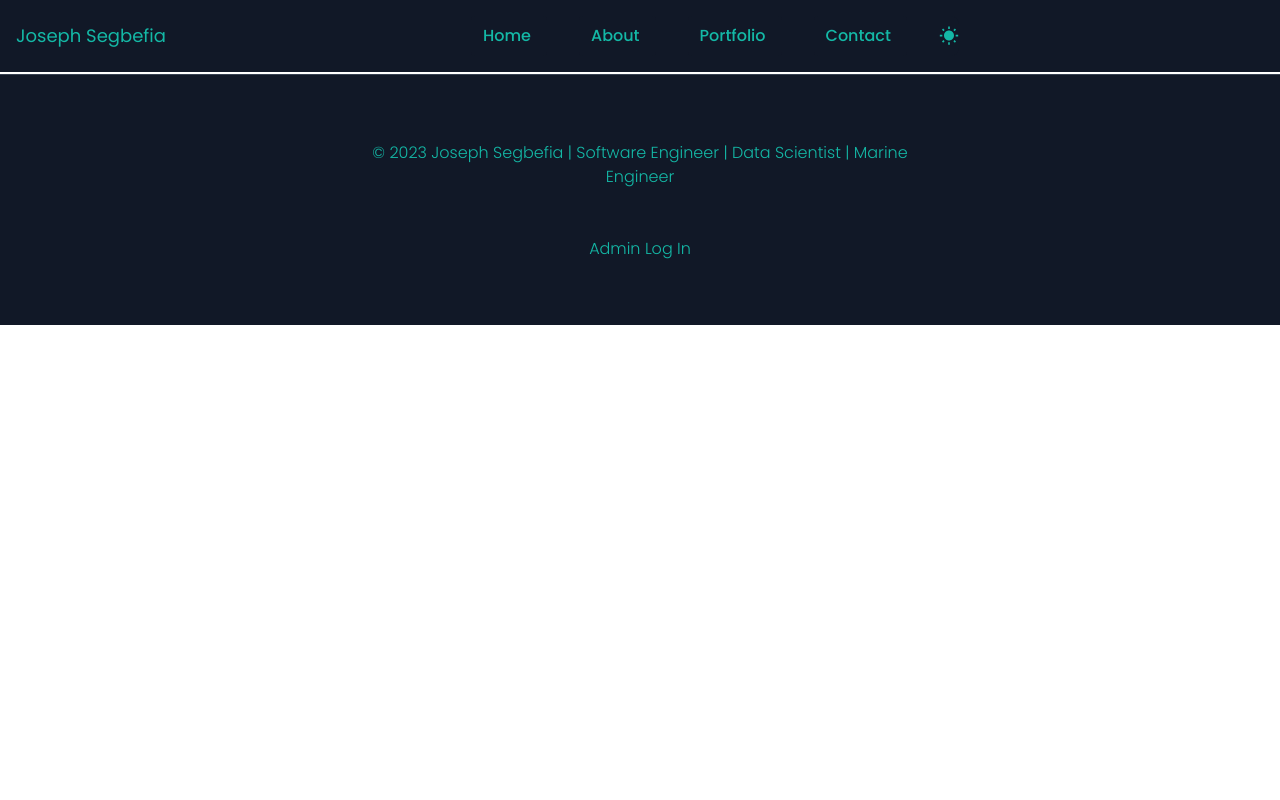
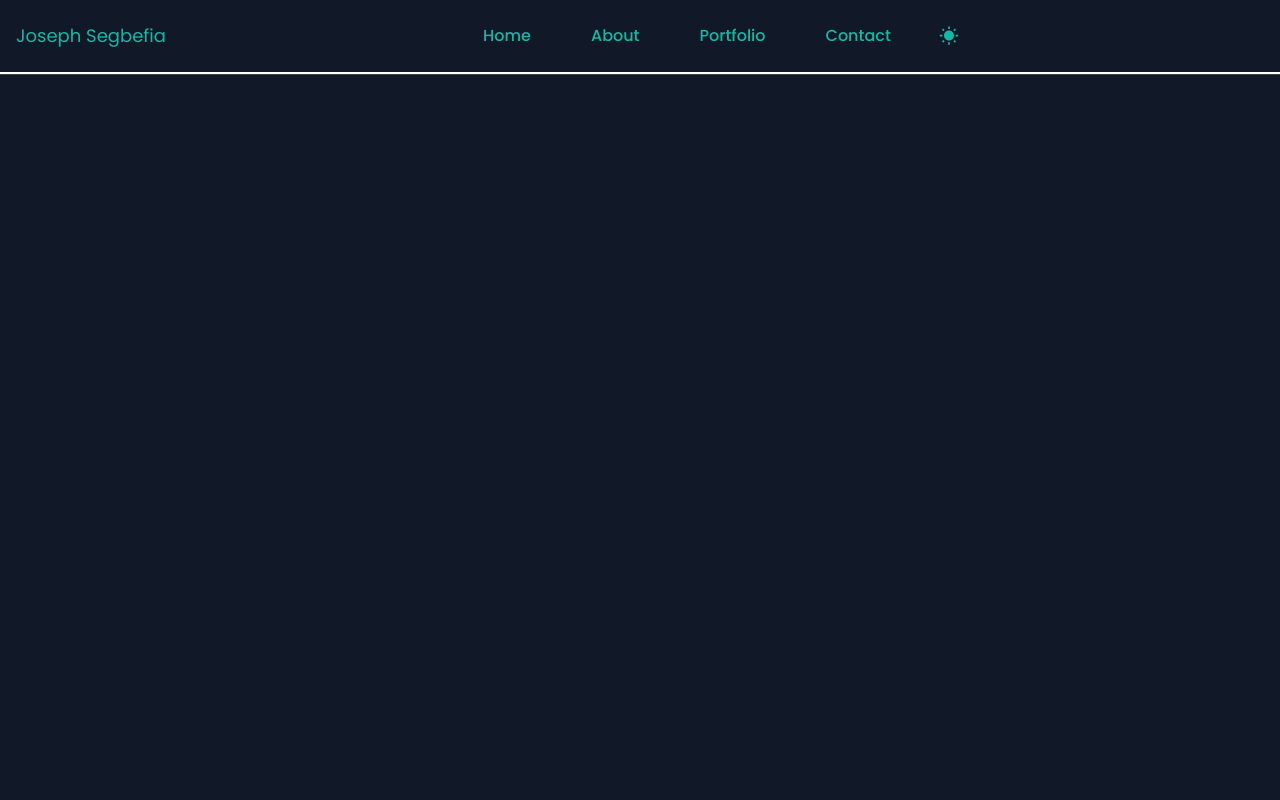
Before and after one commit to josephsegbefia/portfolio2ndFrontend, a React (Vite) app: page /projects/1 in a window 1280 px wide. Shown: the top 800 px of the page. Built offline with nearby package versions, Linux system fonts and the light colour scheme; no server answers.

Commit message:
Add project details page

```diff
--- a/src/App.jsx
+++ b/src/App.jsx
@@ -6,6 +6,7 @@ import Login from "./components/auth/Login";
 import Signup from "./components/auth/Signup";
 import About from "./components/About";
 import Portfolio from "./components/Portfolio";
+import ProjectDetails from "./components/ProjectDetails";
 import Dashboard from "./components/Dashboard";
 import Contact from "./components/Contact";
 import Footer from "./components/Footer";
@@ -49,6 +50,7 @@ function App() {
               </IsPrivate>
             }
           />
+          <Route path={`projects/:projectId`} element={<ProjectDetails />} />
         </Routes>
         <Footer />
       </main>
--- a/src/components/Portfolio.jsx
+++ b/src/components/Portfolio.jsx
@@ -3,6 +3,7 @@ import Section from "./common/Section";
 import { useState, useEffect } from "react";
 import axios from "axios";
 import { FaGithub, FaExternalLinkSquareAlt } from "react-icons/fa";
+import { Link } from "react-router-dom";
 
 const API_URL = "http://localhost:5005";
 const Portfolio = () => {
@@ -88,6 +89,7 @@ const Portfolio = () => {
                     <FaExternalLinkSquareAlt />
                   </a>
                 </div>
+                <Link to={`/projects/${_id}`}>View Details</Link>
               </div>
             )
           )}
--- /dev/null
+++ b/src/components/ProjectDetails.jsx
@@ -0,0 +1,27 @@
+import React from "react";
+import { useParams } from "react-router-dom";
+import { useState, useEffect } from "react";
+import axios from "axios";
+
+const API_URL = "http://localhost:5005";
+const ProjectDetails = () => {
+  const [project, setProject] = useState([]);
+
+  const { projectId } = useParams();
+
+  useEffect(() => {
+    axios
+      .get(`${API_URL}/api/projects/${projectId}`)
+      .then((response) => {
+        setProject(response.data);
+      })
+      .catch((error) => {
+        console.log(error);
+      });
+  }, [projectId]);
+
+  console.log(project);
+  return <div className="flex min-h-screen"></div>;
+};
+
+export default ProjectDetails;
```
